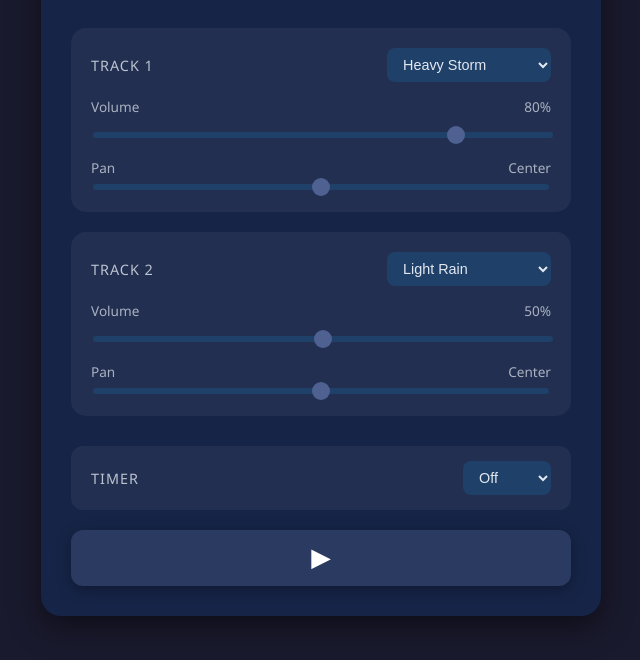
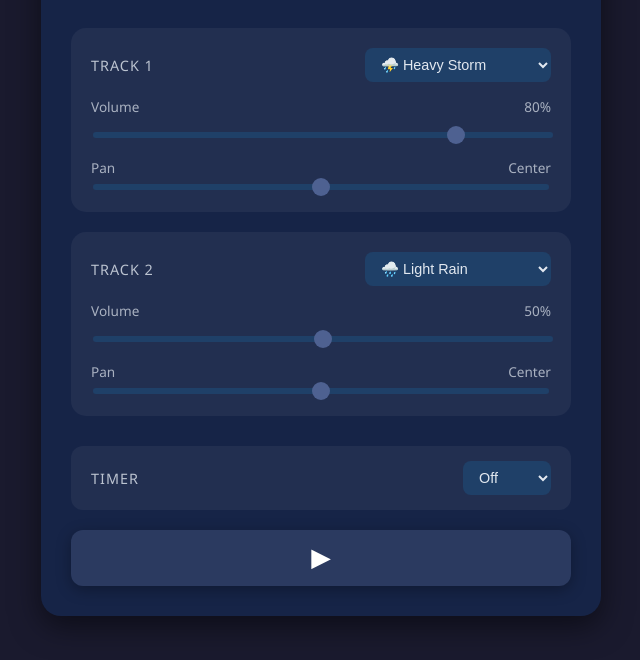
Before and after one commit to davidkmck/sounds, a plain HTML site: page index.html in a window 1280 px wide. Shown: the part 140-800 px from the top of the page, without its empty margins (319-959 px from the left). Drawn offline with Linux system fonts and the light colour scheme.

Commit message:
Update index.html

```diff
--- a/index.html
+++ b/index.html
@@ -76,7 +76,7 @@
             cursor: pointer;
             outline: none;
             font-size: 0.9rem;
-            max-width: 60%;
+            max-width: 65%;
         }
 
         .control-group {
@@ -185,16 +185,17 @@
             <div class="track-header">
                 <label>Track 1</label>
                 <select id="track1-select">
-                    <option value="audio/mixkit-heavy-storm-rain-loop-2400.wav">Heavy Storm</option>
-                    <option value="audio/mixkit-light-rain-loop-2393.wav">Light Rain</option>
-                    <option value="audio/mixkit-thunderstorm-and-rain-loop-2402.wav">Thunderstorm</option>
-                    <option value="audio/mixkit-water-flowing-ambience-loop-3126.wav">Water Flowing</option>
-                    <option value="audio/mixkit-forest-ambience-loop-1228.WAV">Forest Ambience</option>
-                    <option value="audio/mixkit-forest-heavy-rain-loop-1226.WAV">Forest Heavy Rain</option>
-                    <option value="audio/mixkit-forest-rain-loop-1225.WAV">Forest Rain</option>
-                    <option value="audio/mixkit-strong-wind-loop-1174.WAV">Strong Wind</option>
-                    <option value="audio/mixkit-wind-in-the-forest-loop-1233.WAV">Wind in Forest</option>
-                    <option value="audio/mixkit-winter-wind-loop-1175.WAV">Winter Wind</option>
+                    <option value="audio/mixkit-heavy-storm-rain-loop-2400.wav">⛈️ Heavy Storm</option>
+                    <option value="audio/mixkit-light-rain-loop-2393.wav">🌧️ Light Rain</option>
+                    <option value="audio/mixkit-thunderstorm-and-rain-loop-2402.wav">⚡ Thunderstorm</option>
+                    <option value="audio/mixkit-water-flowing-ambience-loop-3126.wav">🌊 Water Flowing</option>
+                    <option value="audio/mixkit-close-sea-waves-loop-1195.wav">🏖️ Close Sea Waves</option>
+                    <option value="audio/mixkit-forest-ambience-loop-1228.wav">🌲 Forest Ambience</option>
+                    <option value="audio/mixkit-forest-heavy-rain-loop-1226.wav">🌳 Forest Heavy Rain</option>
+                    <option value="audio/mixkit-forest-rain-loop-1225.wav">🍃 Forest Rain</option>
+                    <option value="audio/mixkit-strong-wind-loop-1174.wav">💨 Strong Wind</option>
+                    <option value="audio/mixkit-wind-in-the-forest-loop-1233.wav">🌾 Wind in Forest</option>
+                    <option value="audio/mixkit-winter-wind-loop-1175.wav">❄️ Winter Wind</option>
                 </select>
             </div>
             <div class="control-group">
@@ -213,16 +214,17 @@
             <div class="track-header">
                 <label>Track 2</label>
                 <select id="track2-select">
-                    <option value="audio/mixkit-light-rain-loop-2393.wav">Light Rain</option>
-                    <option value="audio/mixkit-heavy-storm-rain-loop-2400.wav">Heavy Storm</option>
-                    <option value="audio/mixkit-thunderstorm-and-rain-loop-2402.wav">Thunderstorm</option>
-                    <option value="audio/mixkit-water-flowing-ambience-loop-3126.wav">Water Flowing</option>
-                    <option value="audio/mixkit-forest-ambience-loop-1228.WAV">Forest Ambience</option>
-                    <option value="audio/mixkit-forest-heavy-rain-loop-1226.WAV">Forest Heavy Rain</option>
-                    <option value="audio/mixkit-forest-rain-loop-1225.WAV">Forest Rain</option>
-                    <option value="audio/mixkit-strong-wind-loop-1174.WAV">Strong Wind</option>
-                    <option value="audio/mixkit-wind-in-the-forest-loop-1233.WAV">Wind in Forest</option>
-                    <option value="audio/mixkit-winter-wind-loop-1175.WAV">Winter Wind</option>
+                    <option value="audio/mixkit-light-rain-loop-2393.wav">🌧️ Light Rain</option>
+                    <option value="audio/mixkit-heavy-storm-rain-loop-2400.wav">⛈️ Heavy Storm</option>
+                    <option value="audio/mixkit-thunderstorm-and-rain-loop-2402.wav">⚡ Thunderstorm</option>
+                    <option value="audio/mixkit-water-flowing-ambience-loop-3126.wav">🌊 Water Flowing</option>
+                    <option value="audio/mixkit-close-sea-waves-loop-1195.wav">🏖️ Close Sea Waves</option>
+                    <option value="audio/mixkit-forest-ambience-loop-1228.wav">🌲 Forest Ambience</option>
+                    <option value="audio/mixkit-forest-heavy-rain-loop-1226.wav">🌳 Forest Heavy Rain</option>
+                    <option value="audio/mixkit-forest-rain-loop-1225.wav">🍃 Forest Rain</option>
+                    <option value="audio/mixkit-strong-wind-loop-1174.wav">💨 Strong Wind</option>
+                    <option value="audio/mixkit-wind-in-the-forest-loop-1233.wav">🌾 Wind in Forest</option>
+                    <option value="audio/mixkit-winter-wind-loop-1175.wav">❄️ Winter Wind</option>
                 </select>
             </div>
             <div class="control-group">
```
